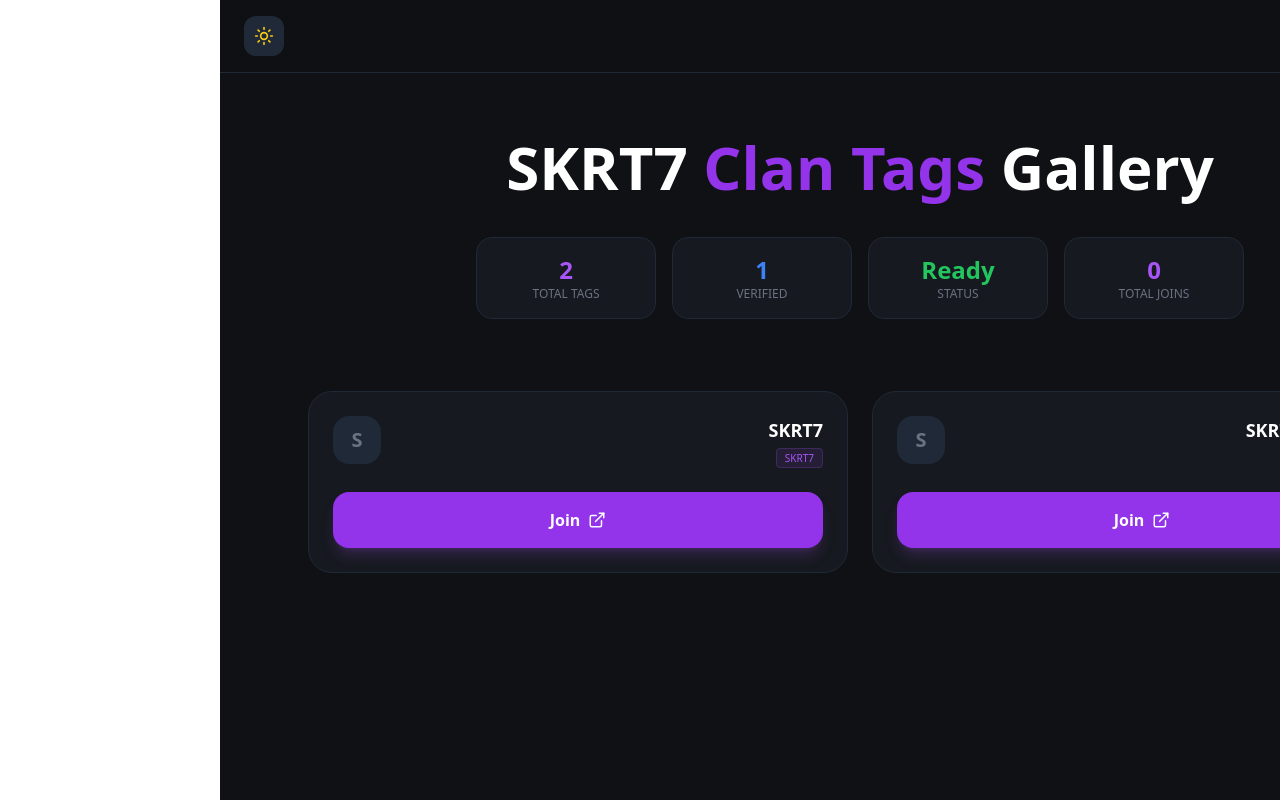
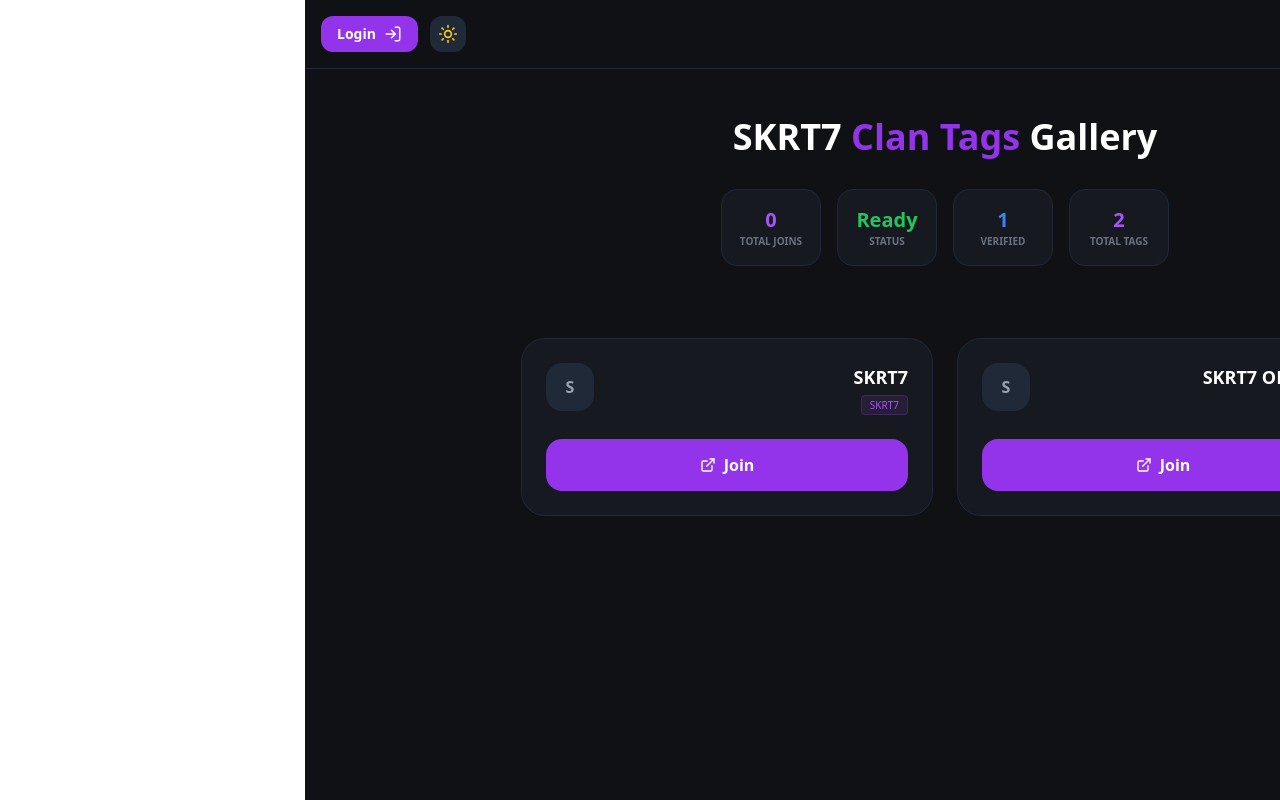
Before and after one commit to SKRT7-0day/sitew-, a React (Vite) app: page / in a window 1280 px wide. Built offline with nearby package versions, Linux system fonts and the light colour scheme; no server answers.

Commit message:
Update App.jsx

```diff
--- a/src/App.jsx
+++ b/src/App.jsx
@@ -1,14 +1,12 @@
 import React, { useState, useEffect } from 'react';
-import { Tag, PlusCircle, Moon, Sun, Search, Users, ShieldCheck, BarChart3, X, ExternalLink } from 'lucide-react';
-import { motion, AnimatePresence } from 'framer-motion';
+import { Tag, Moon, Sun, ExternalLink, LogIn } from 'lucide-react';
 
 function App() {
-  const [searchTerm, setSearchTerm] = useState('');
   const [darkMode, setDarkMode] = useState(true);
   const [joinCount, setJoinCount] = useState(0);
-  const [tags, setTags] = useState([
-    { id: 1, name: 'SKRT7 OFFICIAL', tag: 'SKRT', members: '10K', category: 'Gaming', status: 'Official' },
-    { id: 2, name: 'SKRT7', tag: 'SKRT7', members: '5K', category: 'Gaming', status: 'Verified' }
+  const [tags] = useState([
+    { id: 1, name: 'SKRT7 OFFICIAL', tag: 'SKRT' },
+    { id: 2, name: 'SKRT7', tag: 'SKRT7' }
   ]);
 
   useEffect(() => {
@@ -22,58 +20,56 @@ function App() {
     try {
       await fetch('/api/stats', { method: 'POST' });
       setJoinCount(prev => prev + 1);
-    } catch (err) {
-      console.error("Update failed:", err);
-    }
+    } catch (err) { console.error(err); }
     window.open(`https://discord.gg/${tag}`, '_blank');
   };
 
   return (
-    <div className={`min-h-screen transition-colors duration-300 ${darkMode ? 'bg-[#0F1115] text-white' : 'bg-white text-black'}`}>
-      <nav className="sticky top-0 z-40 border-b border-gray-800 backdrop-blur-md bg-[#0F1115]/80 px-6 py-4 flex justify-between items-center">
+    <div className={`min-h-screen ${darkMode ? 'bg-[#0F1115] text-white' : 'bg-gray-50 text-black'}`}>
+      {/* Navbar المحدث مع زر الدخول والـ Dark Mode */}
+      <nav className={`p-4 border-b ${darkMode ? 'border-gray-800 bg-[#0F1115]' : 'border-gray-200 bg-white'} flex justify-between items-center sticky top-0 z-50`}>
         <div className="flex items-center gap-2 font-black text-xl">
-          <div className="bg-purple-600 p-2 rounded-xl text-white"><Tag size={20}/></div>
-          <span>SKRT7.<span className="text-purple-600">TAGS</span></span>
+          <Tag className="text-purple-600"/> SKRT7.TAGS
         </div>
-        <button onClick={() => setDarkMode(!darkMode)} className="p-2.5 bg-gray-800 rounded-xl text-yellow-400">
-          {darkMode ? <Sun size={20}/> : <Moon size={20}/>}
-        </button>
+        <div className="flex items-center gap-3">
+          <button onClick={() => setDarkMode(!darkMode)} className={`p-2 rounded-xl ${darkMode ? 'bg-gray-800 text-yellow-400' : 'bg-gray-200 text-gray-600'}`}>
+            {darkMode ? <Sun size={20}/> : <Moon size={20}/>}
+          </button>
+          <button className="flex items-center gap-2 bg-purple-600 hover:bg-purple-700 text-white px-4 py-2 rounded-xl font-bold transition-all text-sm">
+            <LogIn size={18}/> Login
+          </button>
+        </div>
       </nav>
 
-      <header className="pt-16 pb-12 text-center px-4">
-        <h1 className="text-4xl md:text-6xl font-black mb-4">SKRT7 <span className="text-purple-600">Clan Tags</span> Gallery</h1>
-        <div className="grid grid-cols-2 md:grid-cols-4 gap-4 max-w-3xl mx-auto mt-10">
-          <div className="bg-[#16191F] p-4 rounded-2xl border border-gray-800">
-            <div className="text-2xl font-bold text-purple-500">{joinCount}</div>
-            <div className="text-xs text-gray-500 uppercase">Total Joins</div>
-          </div>
-          <div className="bg-[#16191F] p-4 rounded-2xl border border-gray-800">
-            <div className="text-2xl font-bold text-green-500">Ready</div>
-            <div className="text-xs text-gray-500 uppercase">Status</div>
-          </div>
-          <div className="bg-[#16191F] p-4 rounded-2xl border border-gray-800">
-            <div className="text-2xl font-bold text-blue-500">1</div>
-            <div className="text-xs text-gray-500 uppercase">Verified</div>
-          </div>
-          <div className="bg-[#16191F] p-4 rounded-2xl border border-gray-800">
-            <div className="text-2xl font-bold text-purple-500">{tags.length}</div>
-            <div className="text-xs text-gray-500 uppercase">Total Tags</div>
-          </div>
+      <header className="py-12 text-center px-4">
+        <h1 className="text-4xl font-black mb-4">SKRT7 <span className="text-purple-600">Clan Tags</span> Gallery</h1>
+        <div className="flex justify-center gap-4 mt-8 flex-wrap">
+          {[
+            { label: 'Total Tags', val: tags.length, color: 'text-purple-500' },
+            { label: 'Verified', val: 1, color: 'text-blue-500' },
+            { label: 'Status', val: 'Ready', color: 'text-green-500' },
+            { label: 'Total Joins', val: joinCount, color: 'text-purple-500' }
+          ].map((stat, i) => (
+            <div key={i} className={`p-4 rounded-2xl border min-w-[100px] ${darkMode ? 'bg-[#16191F] border-gray-800' : 'bg-white border-gray-200 shadow-sm'}`}>
+              <div className={`text-xl font-bold ${stat.color}`}>{stat.val}</div>
+              <div className="text-[10px] text-gray-500 uppercase font-bold">{stat.label}</div>
+            </div>
+          ))}
         </div>
       </header>
 
-      <main className="max-w-6xl mx-auto p-6 grid grid-cols-1 md:grid-cols-2 gap-6">
+      <main className="max-w-4xl mx-auto p-6 grid grid-cols-1 md:grid-cols-2 gap-6">
         {tags.map(item => (
-          <div key={item.id} className="bg-[#16191F] p-6 rounded-3xl border border-gray-800 hover:border-purple-500/50 transition-all">
-            <div className="flex justify-between items-start mb-6">
+          <div key={item.id} className={`p-6 rounded-3xl border transition-all ${darkMode ? 'bg-[#16191F] border-gray-800' : 'bg-white border-gray-100 shadow-md'}`}>
+             <div className="flex justify-between items-start mb-6">
               <div>
                 <h3 className="font-black text-lg">{item.name}</h3>
                 <span className="text-[10px] bg-purple-500/10 text-purple-500 px-2 py-0.5 rounded border border-purple-500/20">{item.tag}</span>
               </div>
-              <div className="w-12 h-12 bg-gray-800 rounded-2xl flex items-center justify-center text-gray-500 text-xl font-black">{item.name[0]}</div>
+              <div className={`w-12 h-12 rounded-2xl flex items-center justify-center font-black ${darkMode ? 'bg-gray-800 text-gray-400' : 'bg-gray-100 text-gray-500'}`}>{item.name[0]}</div>
             </div>
-            <button onClick={() => handleJoinClick(item.tag)} className="w-full bg-purple-600 text-white py-4 rounded-2xl font-black flex items-center justify-center gap-2 shadow-lg shadow-purple-500/20">
-              <ExternalLink size={18}/> Join
+            <button onClick={() => handleJoinClick(item.tag)} className="w-full bg-purple-600 text-white py-3.5 rounded-2xl font-black flex items-center justify-center gap-2 hover:bg-purple-700 transition-all">
+              Join <ExternalLink size={16}/>
             </button>
           </div>
         ))}
```
